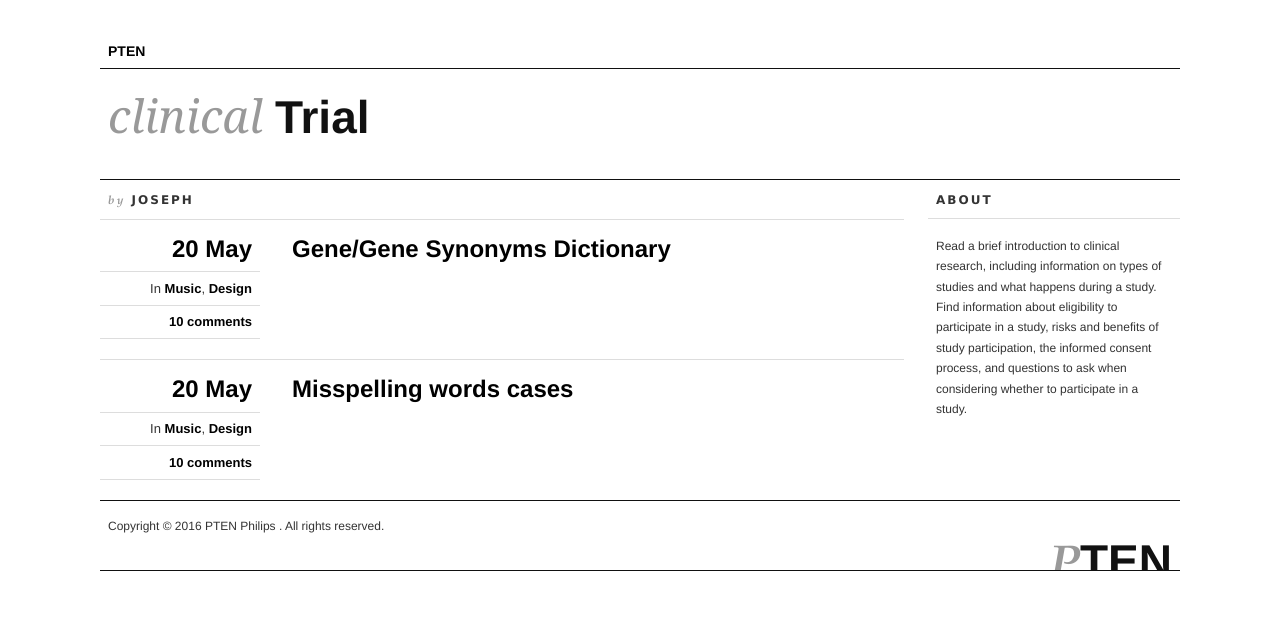
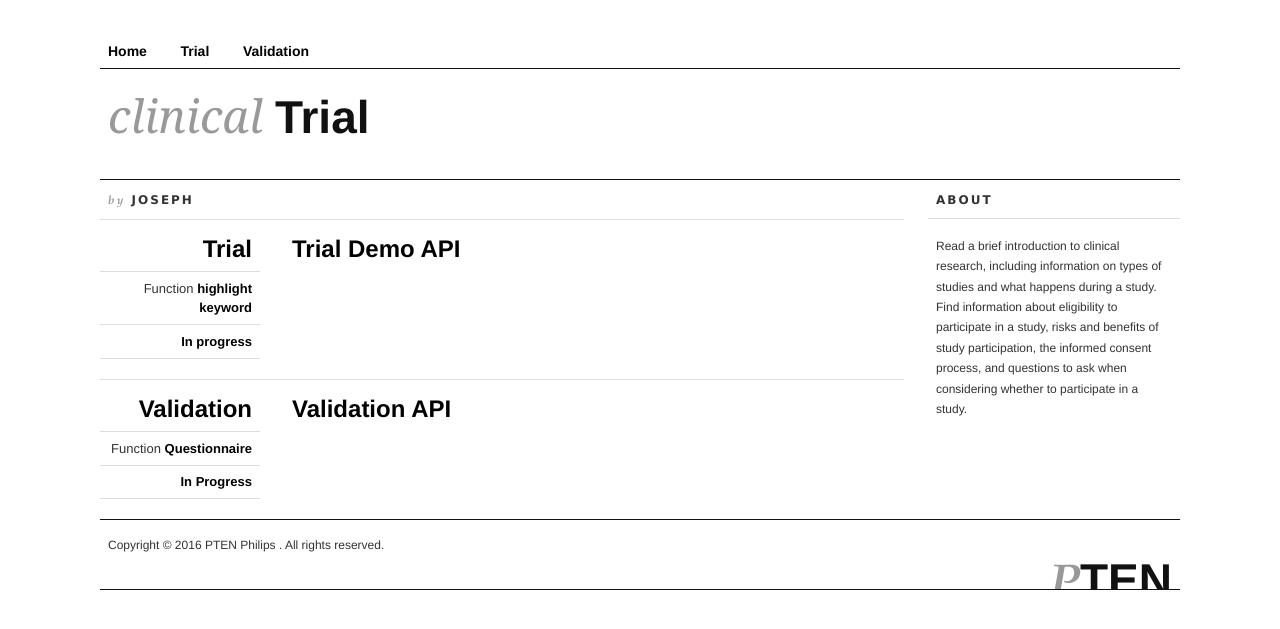
Before and after one commit to joseph30003/josephsite, a Django app: template templates/index.html in a window 1280 px wide. Shown: the top 629 px of the page. Run offline with Django 3.2, Linux system fonts and the light colour scheme; the template is opened without the code that fills it, so the values that code supplies are empty.

Commit message:
validation update

```diff
--- a/static/css/master.css
+++ b/static/css/master.css
@@ -266,8 +266,10 @@ input {
     line-height: 1.4;
 }
 
-.section input{
-      line-height: 1.4;
+.section input,multiple{
+
+    line-height: 1.4;
+
 }
 .section h3 {
 	margin-bottom: 1em;
--- a/templates/base.html
+++ b/templates/base.html
@@ -22,7 +22,9 @@
 <div id="wrapper" class="span-12">
 	<div id="pages">
 		<ul>
-			<li><a href="">PTEN</a></li>
+			<li><a href="/joseph/">Home</a></li>
+            <li><a href="/joseph/trials/">Trial</a></li>
+            <li><a href="/joseph/validation/">Validation</a></li>
 		</ul>
 	</div>
 
--- a/templates/index.html
+++ b/templates/index.html
@@ -5,29 +5,29 @@
 {% block content %}
     <div class="post span-9" >
             <div class="post-meta col span-2">
-				<span><a href="">20 May</a></span>
+				<span><a href="">Trial</a></span>
 				<ul>
-					<li>In <a href="">Music</a>, <a href="">Design</a></li>
-					<li><a href="">10 comments</a></li>
+					<li>Function <a href="">highlight keyword</a></li>
+					<li><a href="">In progress</a></li>
 				</ul>
 			</div>
 
         <div class="post-content last span-9 nudge-2">
-            <h3><a href="./trials/">Gene/Gene Synonyms Dictionary</a></h3>
+            <h3><a href="./trials/">Trial Demo API</a></h3>
 
         </div>
     </div>
      <div class="post span-9" >
             <div class="post-meta col span-2">
-				<span><a href="">20 May</a></span>
+				<span><a href="">Validation</a></span>
 				<ul>
-					<li>In <a href="">Music</a>, <a href="">Design</a></li>
-					<li><a href="">10 comments</a></li>
+					<li>Function <a href="">Questionnaire</a></li>
+					<li><a href="">In Progress</a></li>
 				</ul>
 			</div>
 
         <div class="post-content last span-9 nudge-2">
-            <h3><a href="./trials/">Misspelling words cases</a></h3>
+            <h3><a href="./validation/">Validation API</a></h3>
 
         </div>
     </div>
--- a/templates/v_result.html
+++ b/templates/v_result.html
@@ -2,7 +2,7 @@
 {% load trialparser %}
 
 
-{% block title %}<span class="by">by</span> Joseph{% endblock %}
+{% block title %}<span class="by">disease</span> {{ disease }}<span class="by"> gene</span> {{ gene }}  <span class="by"> gender</span> {{ gender }}<span class="by"> age</span> {{ age }} {{ stage }} {{ grade }}{% endblock %}
 
 {% block content %}
     <div id="page-wrap">
@@ -38,8 +38,6 @@
                 <p><b>Inclusion Criteria: </b>{{rec.source|InclusionCriteria}}</p>
                 <p><b>Exclusion Criteria: </b>{{rec.source|ExclusionCriteria}}</p>
                 <p><b>Gender: </b>{{rec.source.gender}}</p>
-
-
 
 
 
--- a/urls.py
+++ b/urls.py
@@ -4,7 +4,6 @@ from . import views
 urlpatterns = [
     url(r'^$', views.index, name='index' ),
     url(r'^trials/$', views.get_menu, name='getmenu'),
-	url(r'^trials/validation/$', views.vl_search, name='validation_query'),
-	url(r'^trials/validation/result/$', views.vl_result, name='validation_result'),
+	url(r'^validation/$', views.vl_result, name='validation_result'),
     url(r'^trials/file/$', views.show_file, name='showfile'),
 ]
```
Also changed, not shown: forms.py (+9 -4 lines), views.py (+15 -6 lines), static/css/tabs.css (line endings or trailing spaces).
